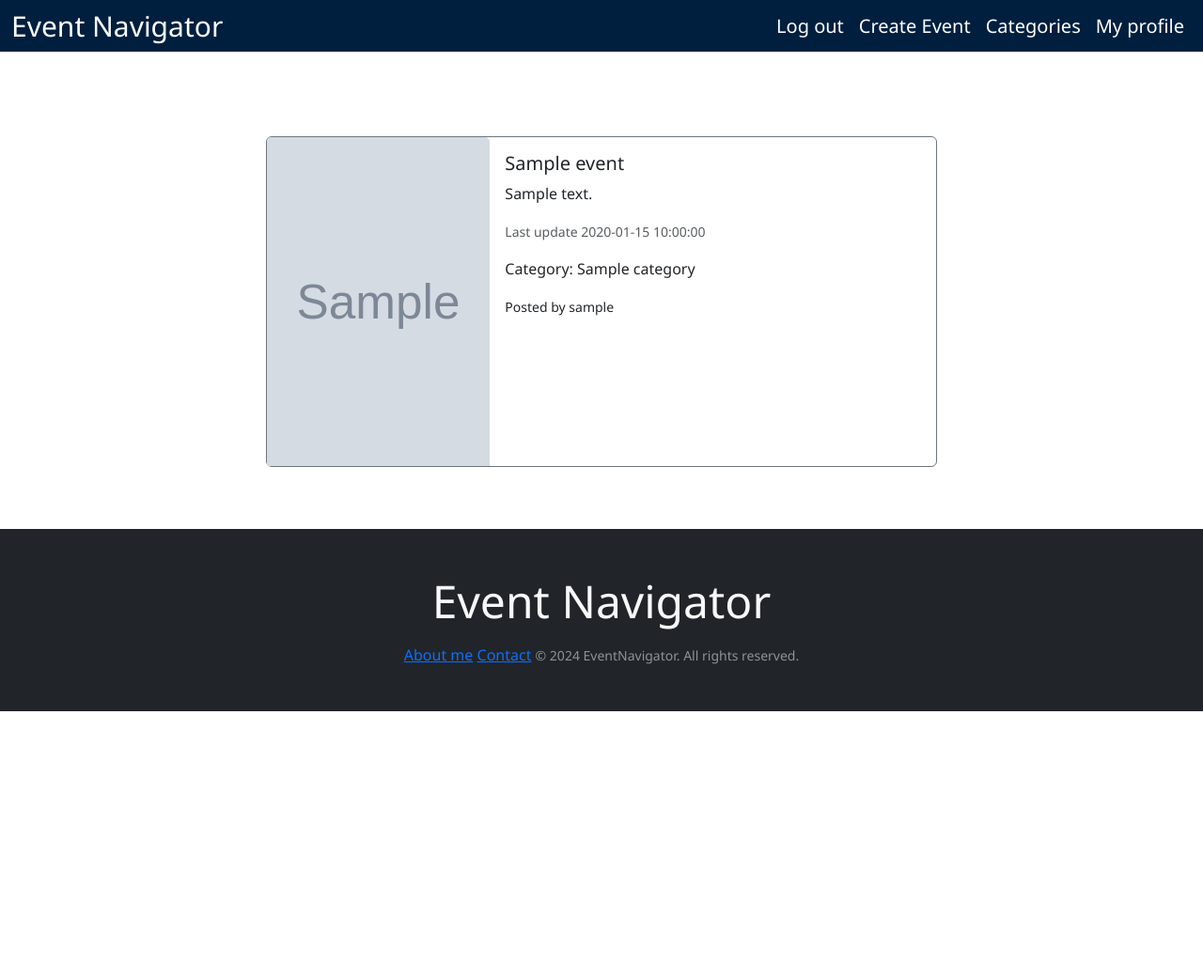
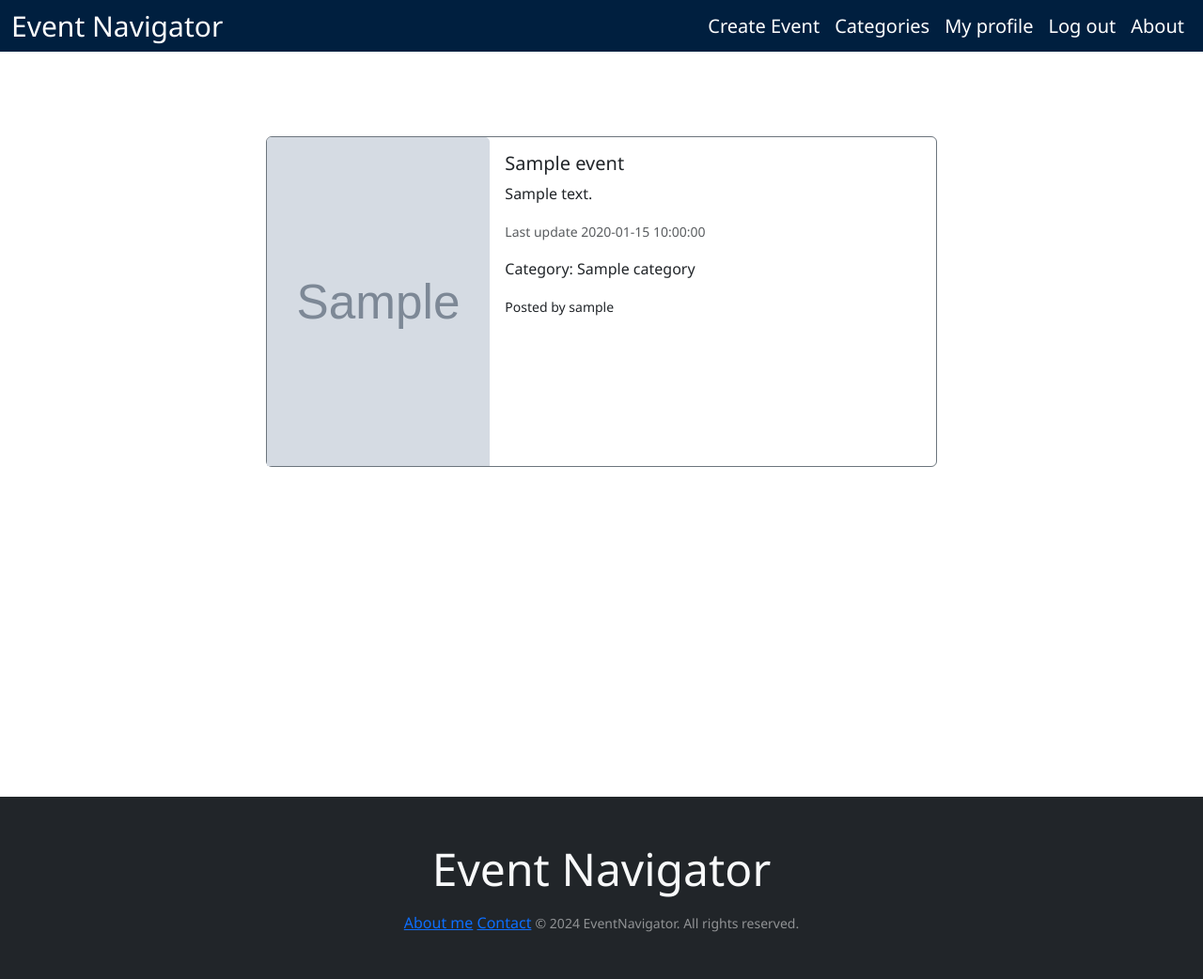
Before and after one commit to Bbt3-alx/EventNavigator, a Flask app: page /event/1 in a window 1280 px wide. Shown: the whole page at 94% size. Before the commit the page ends 757 px from the top, so only its background shows below. Run offline with Flask 3, Linux system fonts and the light colour scheme; a user stored in the database is signed in; tables that the repository leaves empty hold one stand-in row (values such as "Sample post"); grey boxes marked "Sample" are stand-in pictures.

Commit message:
About page added and css updated to ensure the footer stays at the bottom

```diff
--- /dev/null
+++ b/website/static/index.js
@@ -0,0 +1,5 @@
+$(document).ready( function() {
+    $("button#delete_event").click( function() {
+        console.log('Clicked!')
+    });
+});
--- a/website/static/styles/main.css
+++ b/website/static/styles/main.css
@@ -168,13 +168,39 @@ div.col {
     border-radius: 50%;
     margin-bottom: 50px;
 }
-.fixed-bottom {
+body {
     position: relative;
-    bottom: 0px;
+    min-height: 100vh;
+}
 
+#content-wrap {
+    padding-bottom: 2.5rem; /* Footer height */
 }
 
 .row {
     margin-left: auto;
     margin-right: auto;
 }
+
+
+html, body {
+    height: 100%;
+    margin: 0;
+}
+
+.wrapper {
+    display: flex;
+    flex-direction: column;
+    min-height: 100vh;
+}
+
+.content {
+    flex: 1;
+}
+
+#footer {
+    background: #333;
+    color: white;
+    text-align: center;
+    padding: 1rem;
+}
--- a/website/templates/base.html
+++ b/website/templates/base.html
@@ -10,6 +10,10 @@
         <title>{% block title %}Event Navigator{% endblock %}</title>
     </head>
     <body>
+        <div class="wrapper">
+            <div class="content">
+                <!-- Your page content here -->
+
                 <nav class="navbar navbar-expand-lg bg-body-tertiary fixed-top">
                     <div class="container-fluid">
                         <a class="navbar-brand" href="/">Event Navigator</a>
@@ -26,11 +30,16 @@
                             <div class="navbar-nav">
                                 <!-- <a class="nav-link active" aria-current="page" href="#">Home</a> -->
                                 {% if user.is_authenticated %}
-                            <a class="nav-link btn btn-outline-primary" id="logout" href="/logout">Log out</a>
                                 <a class="nav-link btn btn-outline-primary" id="create_event" href="/create_event">Create Event</a>
                                 <a class="nav-link btn btn-outline-primary" id="categories" href="/manage_categories">Categories</a>
                                 <a class="nav-link btn btn-outline-primary" id="profile" href="/profile">My profile</a>
+                                <a class="nav-link btn btn-outline-primary" id="logout" href="/logout">Log out</a>
+
+                                    <a class="nav-link btn btn-outline-primary" href="{{ url_for('views.about') }}">About</a>
+
                                 {% else %}
+                                    <a class="nav-link btn btn-outline-primary" href="{{ url_for('views.about') }}">About</a>
+
                                     <a class="nav-link btn btn-outline-primary" id="login" href="/login">Login</a>
                                     <a class="nav-link btn btn-outline-primary" id="signUp" href="/sign-up">Sign Up</a>
                                     <!-- <a class="nav-link disabled" aria-disabled="true">Disableds</a> -->
@@ -70,8 +79,10 @@
                     {% endblock %}
                 </div>
             </div>
+        </div>
+
      <!-- Footer -->
-     <footer  class="bg-dark py-5 mt-5 fixed-bottom">
+        <footer id="footer" class="bg-dark py-5 mt-5">
             <div  class="container text-light text-center">
                 <p class="display-5 mb-3">Event Navigator</p>
                 <a href="/about">About me</a>
--- a/website/views.py
+++ b/website/views.py
@@ -40,6 +40,12 @@ def home():
     # slides = Event.query.order_by(func.random()).all()
 
     return render_template("home.html", user=current_user, events=events, categories=categories)
+
+
+@views.route('/about', methods=['GET', 'POST'])
+def about():
+    """About me"""
+    return render_template('about.html', user=current_user)
 
 
 @views.route('/create_event', methods=['GET', 'POST'])
```
Also changed, not shown: website/templates/about.html (added, +35 -0 lines). Lines whose indentation alone changed are shown as unchanged.
